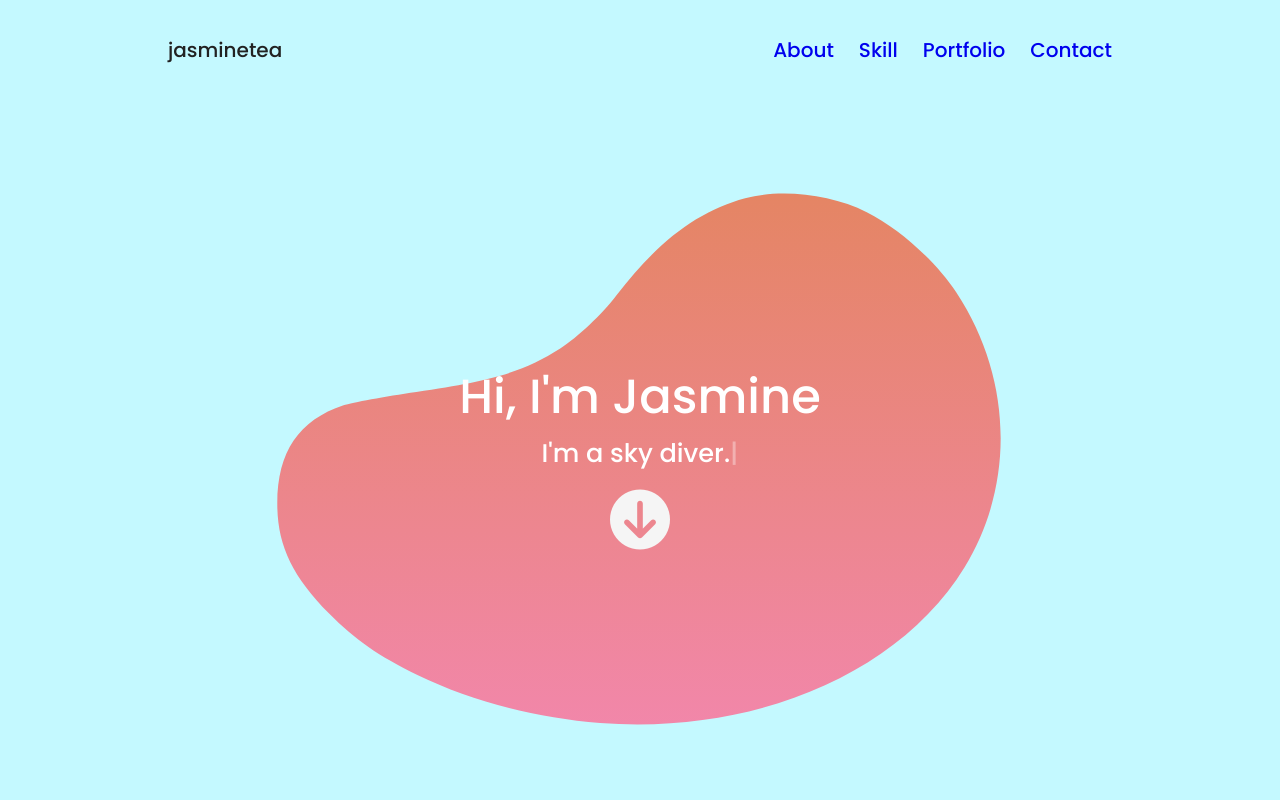
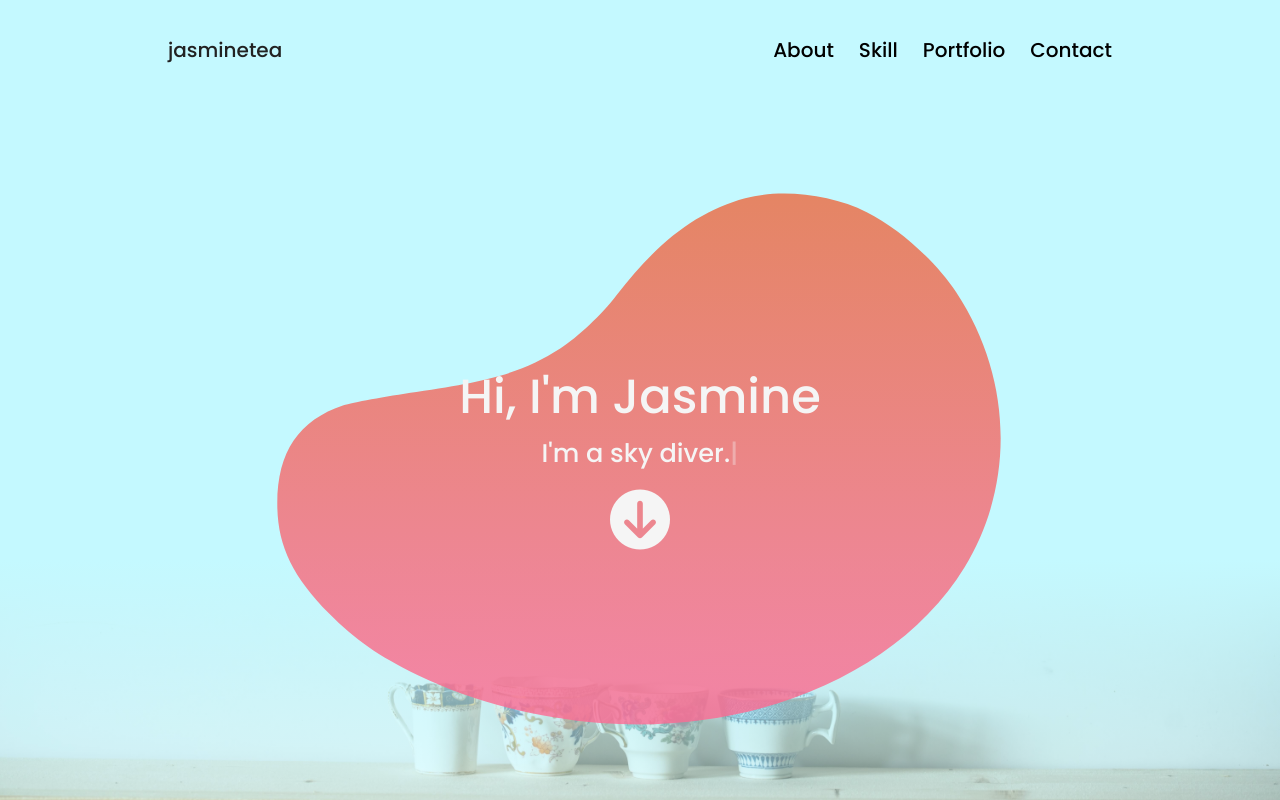
Before and after one commit to jasmineteaa/portfolio, a plain HTML site: page index.html in a window 1280 px wide. Shown: the top 800 px of the page. Drawn offline with nearby package versions, Linux system fonts and the light colour scheme.

Commit message:
background, readme

```diff
--- a/styles/partials/_header.scss
+++ b/styles/partials/_header.scss
@@ -1,7 +1,12 @@
 header{
-  background: $primary;
+  background-image: linear-gradient(to bottom, $primary 70%, #C4F9FF78),url(../../assets/background.jpg);
+  background-color: $primary;
   height: 100vh;
+  background-size: cover;
+  background-position: center bottom;
+  background-repeat: no-repeat;
 }
+// Photo by Joanna Kosinska on Unsplash
 .topBar {
   display: flex;
   padding: 40px;
@@ -24,11 +29,11 @@ nav ul {
   margin: auto;
   margin-top: auto;
   text-align: center;
-  color: white;
+  color: whitesmoke;
   height: 80vh;
   background-image: url(../../assets/bean.svg);
   background-repeat: no-repeat;
-  background-position: center center;
+  background-position: center top;
   background-size: contain;
   display: flex;
   flex-direction: column;
--- a/styles/partials/_setup.scss
+++ b/styles/partials/_setup.scss
@@ -36,6 +36,7 @@ body{
 }
 a {
   text-decoration: none;
+  color:black;
 }
 .wrapper {
   width: 80%;
```
Also changed, not shown: assets/background.jpg (added), styles/style.css, 2 other files.
